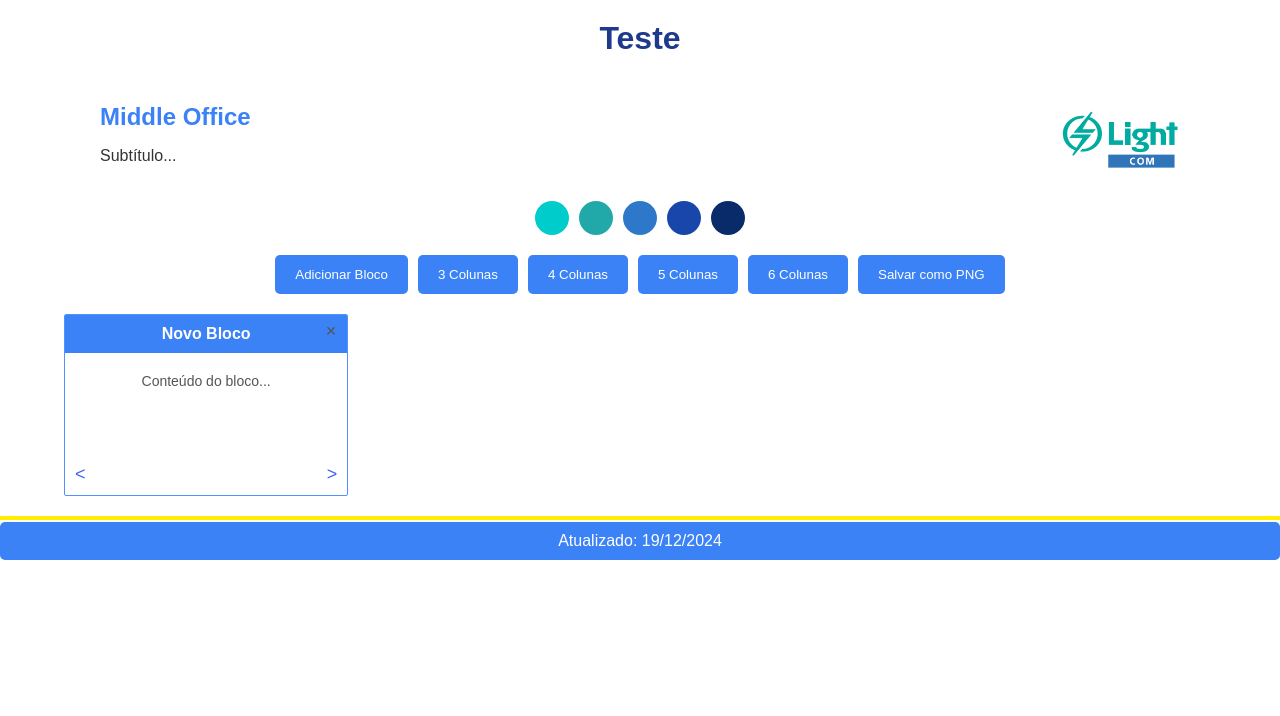
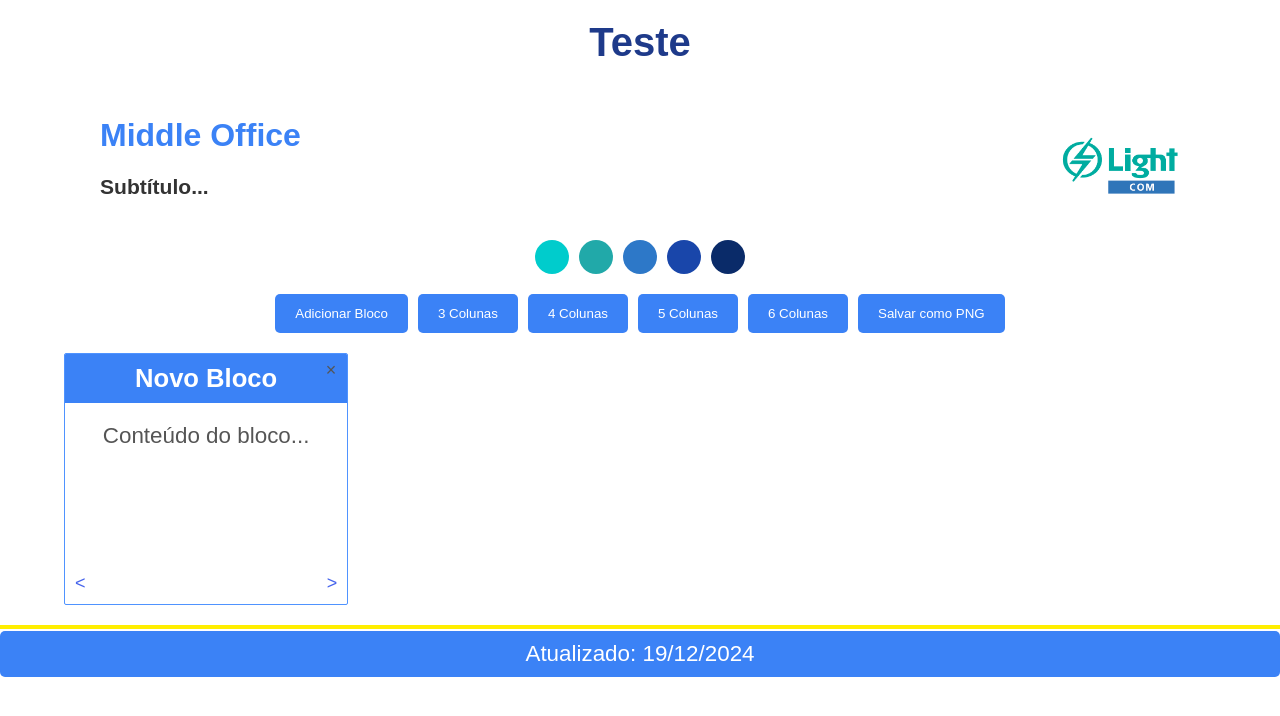
Before and after one commit to Lucasdsr04/tabelameteorologia, a plain HTML site: page index.html in a window 1280 px wide. Both pictures are taken after a click on the button "Adicionar Bloco". Drawn offline with nearby package versions, Linux system fonts and the light colour scheme.

Commit message:
Update index.html

```diff
--- a/index.html
+++ b/index.html
@@ -11,12 +11,18 @@
             color: #333;
             margin: 0;
             padding: 0;
+            font-size: 18px;
         }
 
         h1 {
             text-align: center;
             margin-top: 20px;
             color: #1e3a8a;
+            font-size: 2.5rem;
+        }
+
+        h2 {
+            font-size: 2rem;
         }
 
         .header {
@@ -76,21 +82,21 @@
             border: 1px solid #4f93ff;
             border-radius: 2px;
             text-align: center;
-            min-height: 180px;
+            min-height: 250px;
             overflow: hidden;
             word-wrap: break-word;
             position: relative;
         }
 
         .block-header {
-            font-size: 16px;
+            font-size: 1.6rem;
             font-weight: bold;
             color: #ffffff;
             padding: 10px;
         }
 
         .block-content {
-            font-size: 14px;
+            font-size: 1.4rem;
             color: #555;
             padding: 20px;
         }
@@ -117,6 +123,7 @@
             background-color: #3b82f6;
             color: white;
             border-radius: 5px;
+            font-size: 1.4rem;
         }
 
         .footer-separator {
@@ -191,7 +198,7 @@
 <div class="header" id="header">
     <div class="text-container">
         <h2>Middle Office</h2>
-        <p id="subtitle" contenteditable="true">Subtítulo...</p>
+        <h3 id="subtitle" contenteditable="true">Subtítulo...</h3>
     </div>
     <img src="logo_lightcom.png" alt="Logo">
 </div>
@@ -372,7 +379,7 @@ function addNewBlock() {
         button.classList.add('hide-during-capture');
     });
 
-    html2canvas(captureArea).then(canvas => {
+    html2canvas(captureArea, { scale: 3}).then(canvas => {
         // Remove a classe para mostrar novamente os botões
         document.querySelectorAll('.close-btn, .arrow-btn').forEach(button => {
             button.classList.remove('hide-during-capture');
```
